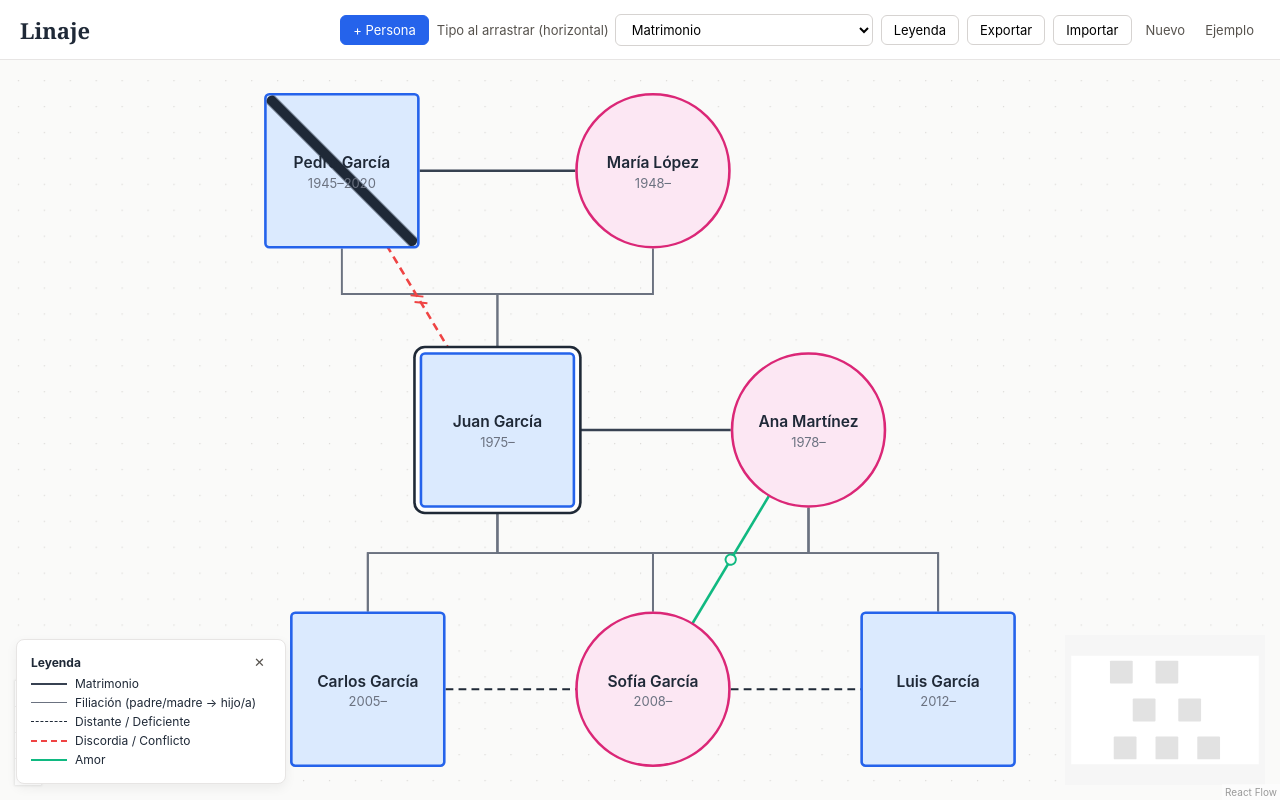
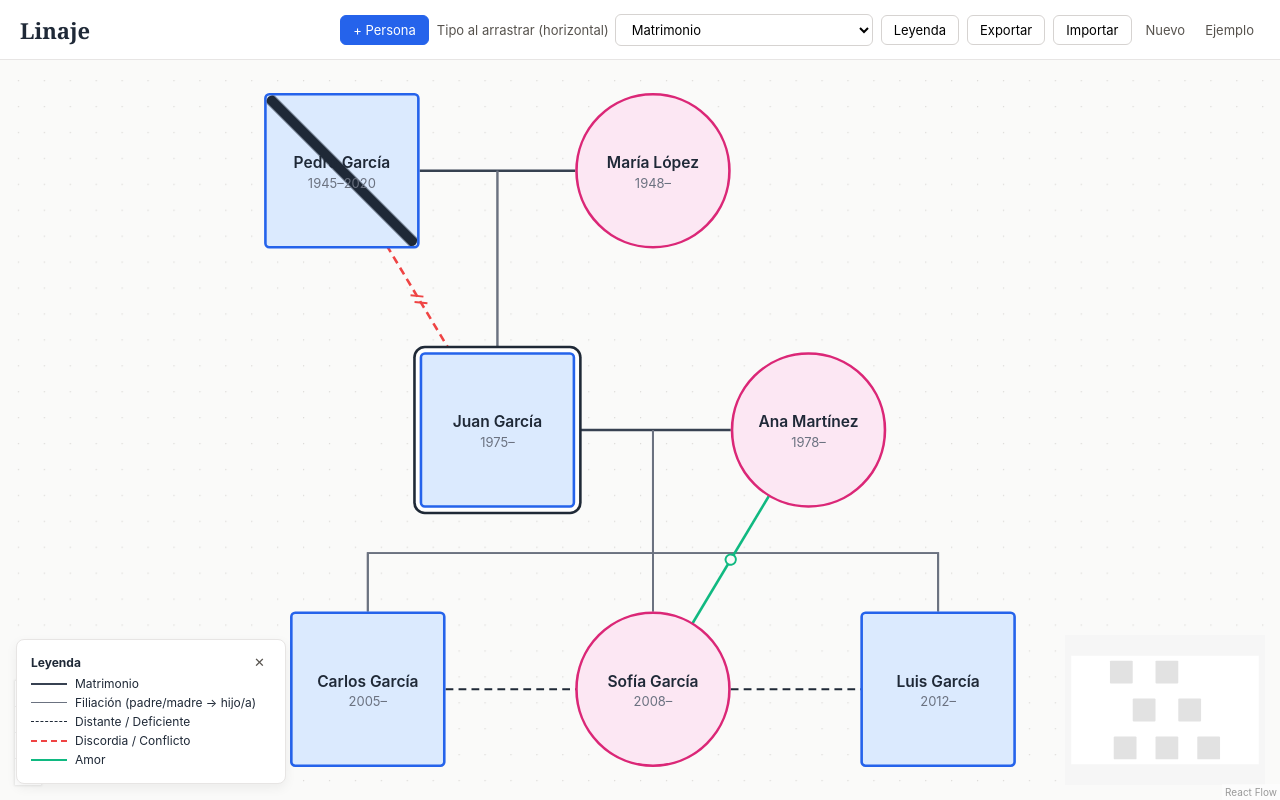
Before and after one commit to psjesusluis-coder/applinajez, a React (Vite) app in the folder Linaje/: page / in a window 1280 px wide. Built offline with nearby package versions, Linux system fonts and the light colour scheme.

Commit message:
Update App.jsx

```diff
--- a/Linaje/src/App.jsx
+++ b/Linaje/src/App.jsx
@@ -265,8 +265,8 @@ function Deco({ type, color }) {
   }
 }
 
-// La geometría se calcula en viewEdges a partir de las posiciones, no de los puntos
-// de conexión, así que la forma de cada línea no depende de dónde se conectó.
+// La forma de cada línea se decide en viewEdges según su tipo:
+// 'pair' (pareja horizontal), 'bus' (filiación con barra) o 'diag' (relación emocional).
 function RelationEdge({ data, markerEnd }) {
   const def = KINDS[data?.kind] ?? KINDS.filiacion;
   const g = data?.geom;
@@ -277,18 +277,15 @@ function RelationEdge({ data, markerEnd }) {
   let my;
   let angle = 0;
 
-  if (g.type === 'bus') {
-    // Padre → barra horizontal → hijo centrado
+  if (g.type === 'pair') {
+    d = `M ${g.x1} ${g.y} L ${g.x2} ${g.y}`;
+    mx = (g.x1 + g.x2) / 2;
+    my = g.y;
+  } else if (g.type === 'bus') {
     d = `M ${g.px} ${g.pBottom} L ${g.px} ${g.busY} L ${g.cx} ${g.busY} L ${g.cx} ${g.childTop}`;
     mx = g.cx;
     my = g.busY;
-  } else if (g.type === 'pair') {
-    // Línea de pareja: horizontal entre los dos
-    d = `M ${g.x1} ${g.y} L ${g.x2} ${g.y}`;
-    mx = (g.x1 + g.x2) / 2;
-    my = g.y;
   } else {
-    // Relación emocional: diagonal de individuo a individuo
     d = `M ${g.x1} ${g.y1} L ${g.x2} ${g.y2}`;
     mx = (g.x1 + g.x2) / 2;
     my = (g.y1 + g.y2) / 2;
@@ -525,7 +522,7 @@ export default function App() {
   const act = useCallback((type, id) => setGraph((g) => ACTIONS[type](g, id)), []);
   const ctx = useMemo(() => ({ act }), [act]);
 
-  // Geometría de cada línea según su tipo
+  // Geometría de cada línea, calculada desde las posiciones de las personas
   const viewEdges = useMemo(() => {
     const box = (n) => ({
       cx: n.position.x + NODE / 2,
@@ -535,6 +532,16 @@ export default function App() {
       top: n.position.y,
       bottom: n.position.y + NODE,
     });
+
+    // ¿Son pareja y están a la misma altura?
+    const isAlignedPair = (a, b) => {
+      const linked = graph.edges.some(
+        (e) =>
+          SPOUSE_KINDS.includes(e.data.kind) &&
+          ((e.source === a.id && e.target === b.id) || (e.source === b.id && e.target === a.id))
+      );
+      return linked && Math.abs(box(a).cy - box(b).cy) < NODE / 2;
+    };
 
     return graph.edges.map((e) => {
       const def = KINDS[e.data?.kind] ?? KINDS.filiacion;
@@ -548,16 +555,41 @@ export default function App() {
         const kind = e.data.kind;
 
         if (PARENT_KINDS.includes(kind)) {
-          const parents = parentsOf(graph, e.target)
-            .map((id) => find(graph.nodes, id))
-            .filter(Boolean)
-            .map(box);
-          const busY = Math.max(...parents.map((p) => p.bottom)) + 35;
-          geom = { type: 'bus', px: A.cx, pBottom: A.bottom, busY, cx: B.cx, childTop: B.top };
-        } else if (SPOUSE_KINDS.includes(kind) && Math.abs(A.cy - B.cy) < NODE / 2) {
+          // Filiación: si el hijo tiene dos padres unidos, la bajada sale del punto medio de su pareja
+          const parentIds = parentsOf(graph, e.target);
+          const parentNodes = parentIds.map((id) => find(graph.nodes, id)).filter(Boolean);
+          const child = box(b);
+
+          if (parentNodes.length === 2 && isAlignedPair(parentNodes[0], parentNodes[1])) {
+            const [L, R] = parentNodes.map(box).sort((x, y) => x.cx - y.cx);
+            const y = (L.cy + R.cy) / 2;
+            const busY = Math.max(L.bottom, R.bottom) + 35;
+            geom = {
+              type: 'bus',
+              px: (L.right + R.left) / 2,
+              pBottom: y,
+              busY,
+              cx: child.cx,
+              childTop: child.top,
+            };
+          } else {
+            const parentBottoms = parentNodes.map((p) => box(p).bottom);
+            const busY = Math.max(...parentBottoms, A.bottom) + 35;
+            geom = {
+              type: 'bus',
+              px: A.cx,
+              pBottom: A.bottom,
+              busY,
+              cx: child.cx,
+              childTop: child.top,
+            };
+          }
+        } else if (SPOUSE_KINDS.includes(kind) && isAlignedPair(a, b)) {
+          // Pareja: línea horizontal recta entre los dos
           const [L, R] = A.cx < B.cx ? [A, B] : [B, A];
-          geom = { type: 'pair', x1: L.right, x2: R.left, y: L.cy };
+          geom = { type: 'pair', x1: L.right, x2: R.left, y: (A.cy + B.cy) / 2 };
         } else {
+          // Relación emocional: diagonal de centro a centro
           geom = { type: 'diag', x1: A.cx, y1: A.cy, x2: B.cx, y2: B.cy };
         }
       }
```
